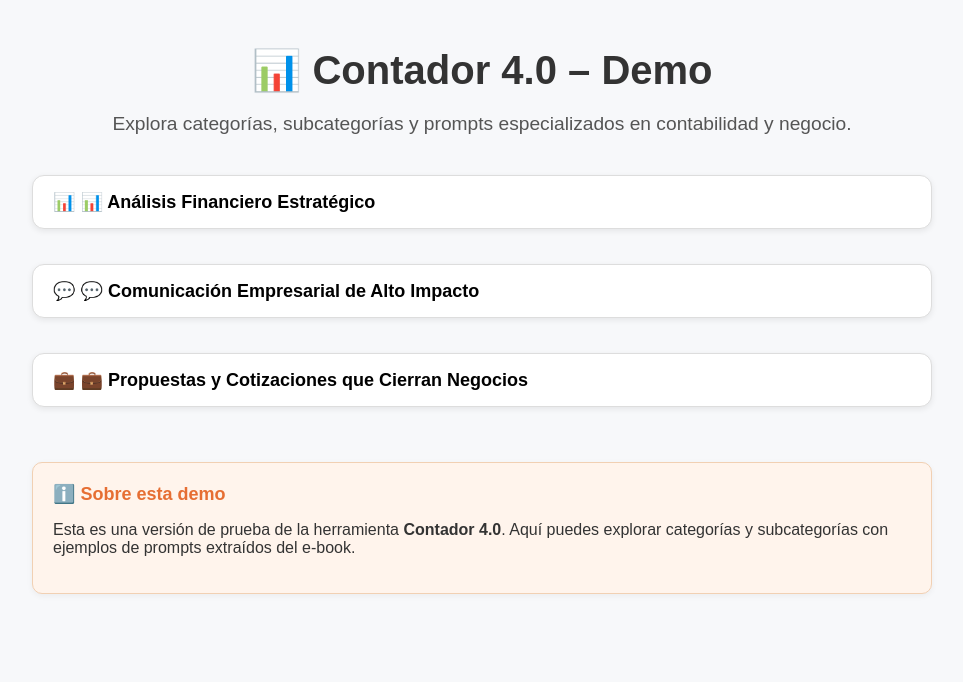
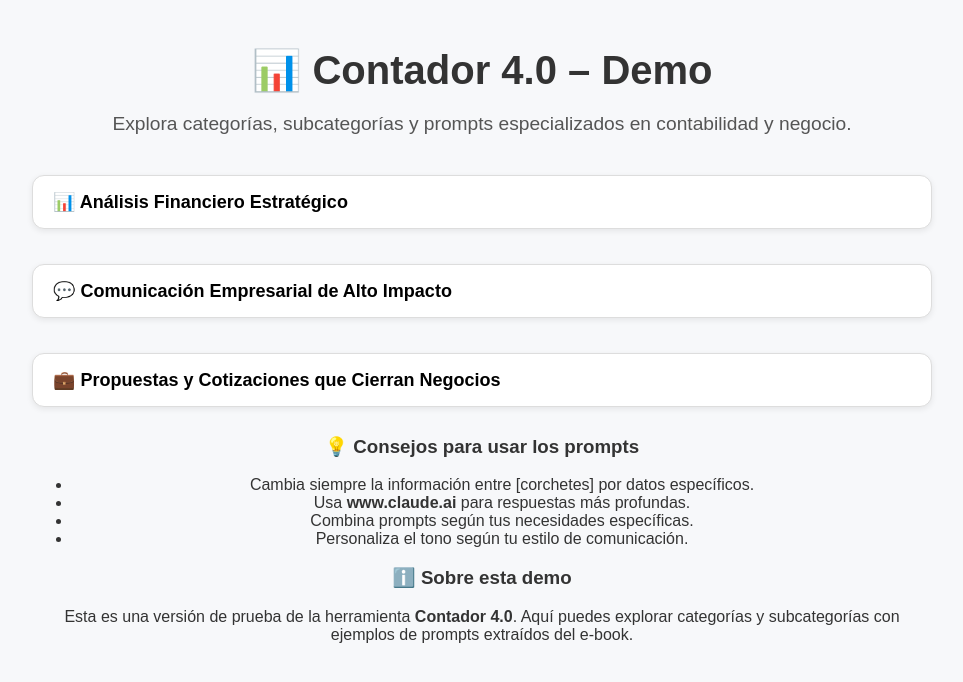
Before and after one commit to JairoAmaya/contador4-webapp-final, a React (Vite) app: page / in a window 1280 px wide. Shown: the top 682 px of the page, without its empty margins (158-1121 px from the left). Built offline with nearby package versions, Linux system fonts and the light colour scheme.

Commit message:
Update App.jsx

```diff
--- a/src/App.jsx
+++ b/src/App.jsx
@@ -1,4 +1,3 @@
-// src/App.js
 import React, { useState } from "react";
 import promptsData from "./promptsData.js";
 import "./styles.css";
@@ -16,8 +15,7 @@ function App() {
     <div className="app-container">
       <h1>📊 Contador 4.0 – Demo</h1>
       <p className="subtitle">
-        Explora categorías, subcategorías y prompts especializados en
-        contabilidad y negocio.
+        Explora categorías, subcategorías y prompts especializados en contabilidad y negocio.
       </p>
 
       {/* Breadcrumb */}
@@ -41,6 +39,7 @@ function App() {
 
       {/* Pantalla principal - lista de categorías */}
       {!categoriaSeleccionada && (
+        <div>
           <div className="category-list">
             {promptsData.map((cat) => (
               <button
@@ -48,17 +47,29 @@ function App() {
                 className="category-button"
                 onClick={() => setCategoriaSeleccionada(cat)}
               >
-              {cat.icon} {cat.name}
+                {cat.name}
               </button>
             ))}
+          </div>
 
-          {/* Bloque de información adicional */}
-          <div className="info-box">
-            <h2>ℹ️ Sobre esta demo</h2>
+          {/* Recuadro Consejos */}
+          <div className="tips-box">
+            <h3>💡 Consejos para usar los prompts</h3>
+            <ul>
+              <li>Cambia siempre la información entre [corchetes] por datos específicos.</li>
+              <li>Usa <strong>www.claude.ai</strong> para respuestas más profundas.</li>
+              <li>Combina prompts según tus necesidades específicas.</li>
+              <li>Personaliza el tono según tu estilo de comunicación.</li>
+            </ul>
+          </div>
+
+          {/* Recuadro Sobre esta demo */}
+          <div className="about-box">
+            <h3>ℹ️ Sobre esta demo</h3>
             <p>
-              Esta es una versión de prueba de la herramienta{" "}
-              <strong>Contador 4.0</strong>. Aquí puedes explorar categorías y
-              subcategorías con ejemplos de prompts extraídos del e-book.
+              Esta es una versión de prueba de la herramienta <strong>Contador 4.0</strong>.
+              Aquí puedes explorar categorías y subcategorías con ejemplos de prompts
+              extraídos del e-book.
             </p>
           </div>
         </div>
@@ -90,16 +101,6 @@ function App() {
               <div key={index} className="prompt-card">
                 <h4>{prompt.title}</h4>
                 <p>{prompt.text}</p>
-
-                {/* Si hay versión express, mostrar botón extra */}
-                {prompt.express && (
-                  <div className="express-section">
-                    <p>
-                      <strong>⚡ Versión Express:</strong> {prompt.express}
-                    </p>
-                  </div>
-                )}
-
                 <button onClick={() => copiarPrompt(prompt.text)}>
                   Copiar Prompt
                 </button>
```
Lines whose indentation alone changed are shown as unchanged.
